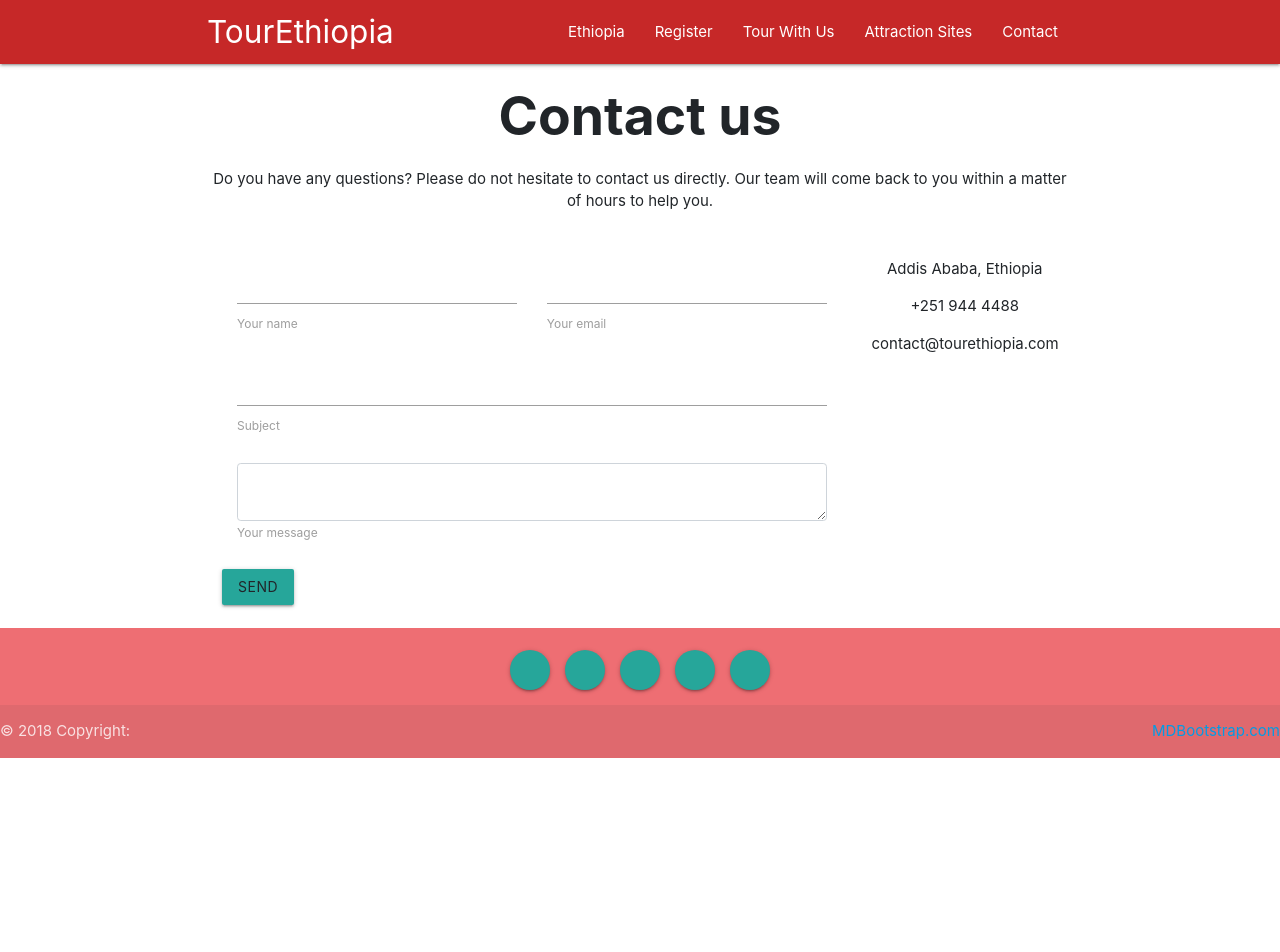
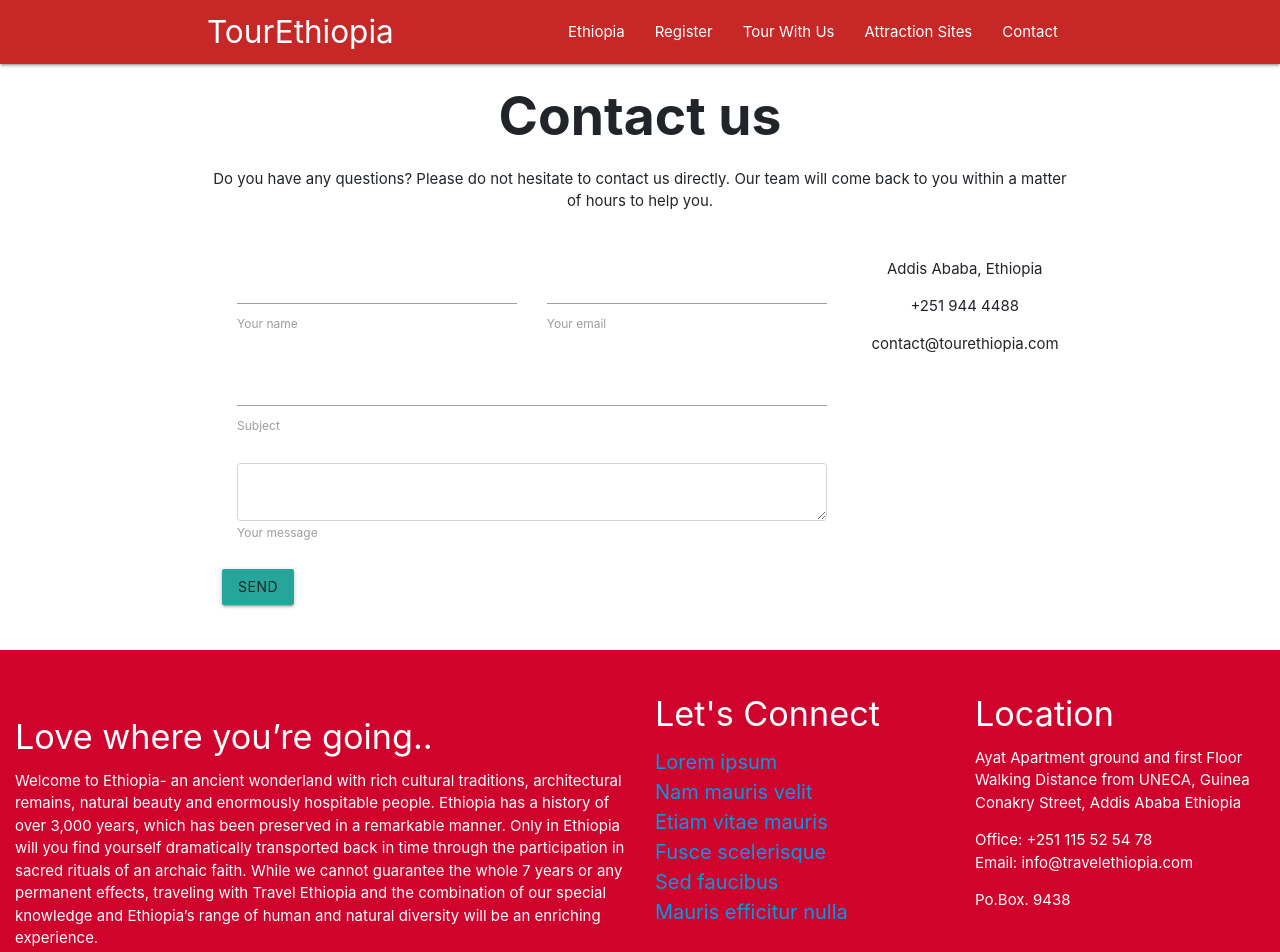
Before and after one commit to Melkam-code/visit_ethiopia, a React (Create React App) app: page /contact in a window 1280 px wide. Shown: the top 952 px of the page. Before the commit the page ends 800 px from the top, so only its background shows below. Built offline with nearby package versions, Linux system fonts and the light colour scheme.

Commit message:
Creating new Footer, more appealing

```diff
--- a/src/components/UI/Footer.css
+++ b/src/components/UI/Footer.css
@@ -1,10 +1,9 @@
+.link{
+  color: black;
+  font-size: 20px;
+}
 
-  body {
-    display: flex;
-    min-height: 100vh;
-    flex-direction: column;
-  }
-
-  main {
-    flex: 1 0 auto;
-  }
+.footer{
+  background-color: rgb(207, 3, 44);
+  color: white;
+}
--- a/src/components/UI/Footer.js
+++ b/src/components/UI/Footer.js
@@ -5,46 +5,46 @@ const Footer = () => {
     return (
       <div>
 
-<footer class="page-footer font-small special-color-dark pt-4">
+<footer>
+<div class="mt-5 pt-5 pb-5 footer">
 
-  <div class="container">
-
-    <ul class="list-unstyled list-inline text-center">
-      <li class="list-inline-item">
-        <a class="btn-floating btn-fb mx-1">
-          <i class="fab fa-facebook-f"> </i>
-        </a>
-      </li>
-      <li class="list-inline-item">
-        <a class="btn-floating btn-tw mx-1">
-          <i class="fab fa-twitter"> </i>
-        </a>
-      </li>
-      <li class="list-inline-item">
-        <a class="btn-floating btn-gplus mx-1">
-          <i class="fab fa-google-plus-g"> </i>
-        </a>
-      </li>
-      <li class="list-inline-item">
-        <a class="btn-floating btn-li mx-1">
-          <i class="fab fa-linkedin-in"> </i>
-        </a>
-      </li>
-      <li class="list-inline-item">
-        <a class="btn-floating btn-dribbble mx-1">
-          <i class="fab fa-dribbble"> </i>
-        </a>
-      </li>
-    </ul>
-
+  <div class="row">
+    <div class="col-lg-6 col-xs-12 about-company">
+      <h4>Love where you’re going..</h4>
+      <p>Welcome to Ethiopia- an ancient wonderland with rich cultural traditions, architectural remains, natural beauty and enormously hospitable people. Ethiopia has a history of over 3,000 years, which has been preserved in a remarkable manner. Only in Ethiopia will you find yourself dramatically transported back in time through the participation in sacred rituals of an archaic faith.
+      While we cannot guarantee the whole 7 years or any permanent effects, traveling with Travel Ethiopia and the combination of our special knowledge and Ethiopia’s range of human and natural diversity will be an enriching experience.
+      </p>
+      <p><a href="facebook.com"><i class="fab fa-facebook mr-1"></i></a><a href="#"><i class="fa fa-linkedin-square"></i></a></p>
+    </div>
+    <div class="col-lg-3 col-xs-12 links">
+      <h4 class="mt-lg-0 mt-sm-3">Let's Connect</h4>
+        <ul class="m-0 p-0 links">
+          <li class="link"><a href="#">Lorem ipsum</a></li>
+          <li class="link"><a href="#">Nam mauris velit</a></li>
+          <li class="link"><a href="#">Etiam vitae mauris</a></li>
+          <li class="link"><a href="#">Fusce scelerisque</a></li>
+          <li class="link"><a href="#">Sed faucibus</a></li>
+          <li class="link"><a href="#">Mauris efficitur nulla</a></li>
+        </ul>
+    </div>
+    <div class="col-lg-3 col-xs-12 location">
+      <h4 class="mt-lg-0 mt-sm-4">Location</h4>
+      <p>Ayat Apartment ground and first Floor
+              Walking Distance from UNECA, Guinea Conakry Street,
+              Addis Ababa  Ethiopia </p>
+      <p class="mb-0">Office:   +251 115 52 54 78</p>
+      <p>Email:  info@travelethiopia.com</p>
+      <p>Po.Box. 9438</p>
+    </div>
   </div>
-  <div class="footer-copyright text-center py-3">© 2018 Copyright:
-    <a href="https://mdbootstrap.com/education/bootstrap/"> MDBootstrap.com</a>
+  <div class="row mt-5">
+    <div class="col copyright">
+      <p class=""><small class="text-white-50">© 2019. All Rights Reserved.</small></p>
+    </div>
   </div>
+</div>
 
 </footer>
-
-
 
 </div>
     );
```
